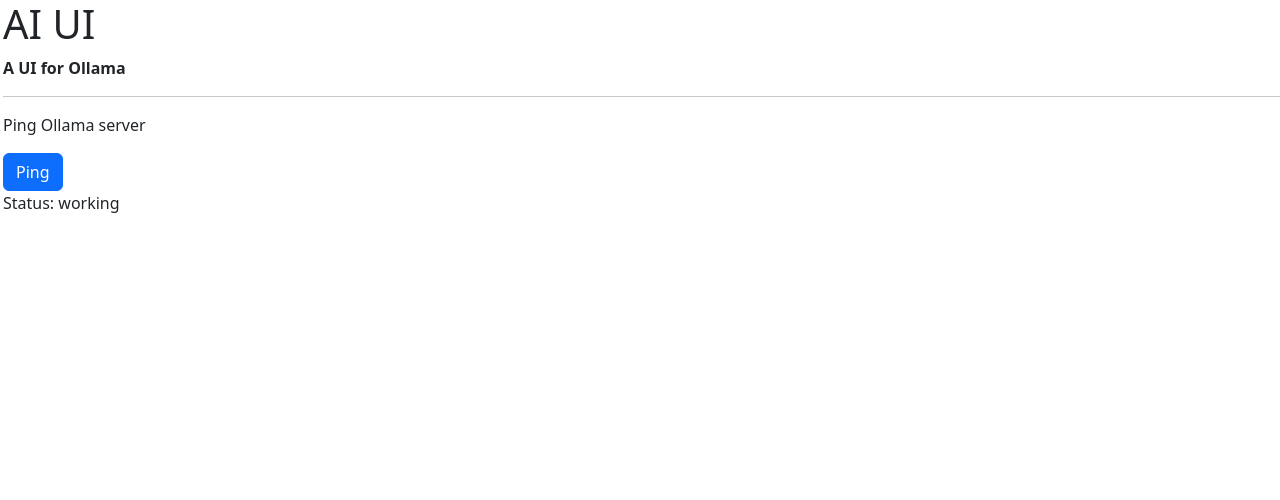
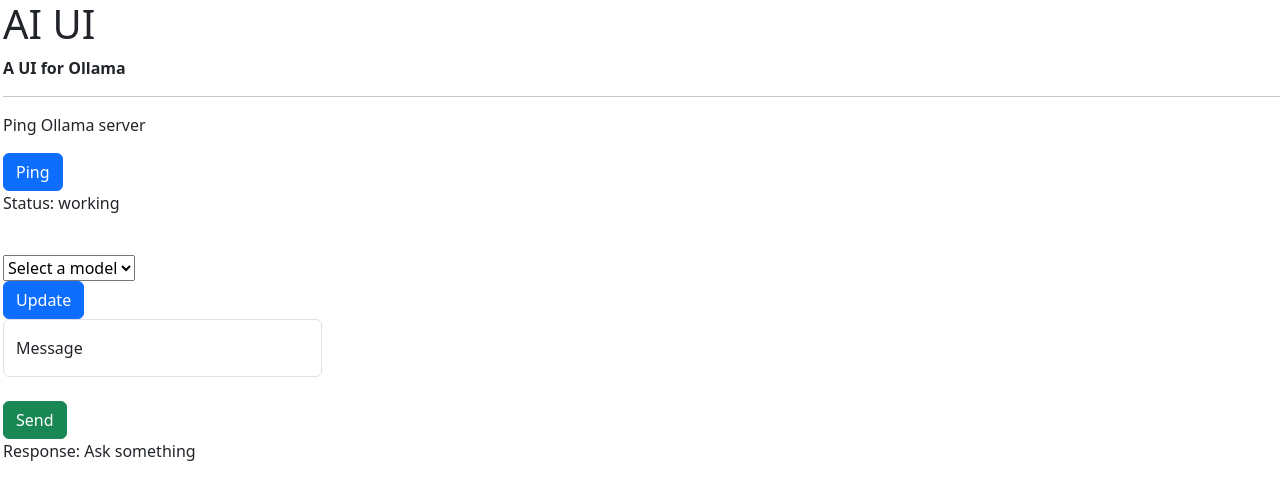
Before and after one commit to thenamelessdev/ai-ui, a React (Vite) app: page / in a window 1280 px wide. Shown: the top 500 px of the page. Built offline with nearby package versions, Linux system fonts and the light colour scheme.

Commit message:
added ability to talk

```diff
--- a/src/App.tsx
+++ b/src/App.tsx
@@ -1,11 +1,13 @@
 import Headers from "./headers"
 import Ping from "./ping";
+import Ask from "./Ask";
 
 function App() {
   return(
     <>
       <Headers/>
       <Ping/>
+      <Ask/>
     </>
   );
 }
--- /dev/null
+++ b/src/Ask.tsx
@@ -0,0 +1,71 @@
+import { useState } from "react";
+
+export default function Ask(){
+
+    let message:string;
+    const [ aiRes, setAiRes ] = useState("Ask something");
+    const [ modelSelects, setModelSelects ] = useState("");
+    const [ selectedModel, selectModel ] = useState("");
+
+    const handleChange = (e:any) => {
+        message = e.target.value;
+    }
+
+    async function handleClick() {
+        setAiRes("loading...");
+        const response = await fetch("http://localhost:11434/api/generate", {
+            method: "POST",
+            headers: {
+                "Content-Type": "application/json"
+            },
+            body: JSON.stringify({
+                model: selectedModel,
+                prompt: message,
+                stream: false
+            })
+        });
+        const json = await response.json();
+        if(response.ok){
+            setAiRes(json.response);
+        }
+        else{
+            setAiRes("error");
+        }
+    }
+
+    async function updateModels() {
+        const response = await fetch("http://localhost:11434/api/tags");
+        const json = await response.json();
+        if(response.ok){
+            const models = json.models;
+            const selects = models.map((modelObj:any) => (
+                <option value={modelObj.name} key={modelObj.name}>{modelObj.name}</option>
+            ))
+            setModelSelects(selects);
+
+        }
+    }
+
+    const handleModelUpd = (e:any) => {
+        selectModel(e.target.value);
+    }
+
+
+    return(
+        <div>
+            <br />
+            <select id="models" onChange={handleModelUpd}><option value="missing" selected>Select a model</option>{modelSelects}</select>
+            <br />
+            <button className="btn btn-primary" onClick={updateModels}>Update</button>
+            <br />
+            <div className="form-floating w-25">
+                <input type="text" id="msgInp" className="form-control" placeholder="message" onChange={handleChange}/>
+                <label htmlFor="msgInp">Message</label>
+            </div>
+            <br />
+            <button className="btn btn-success" onClick={handleClick}>Send</button>
+            <br />
+            <div>Response: {aiRes}</div>
+        </div>
+    )
+}
```
